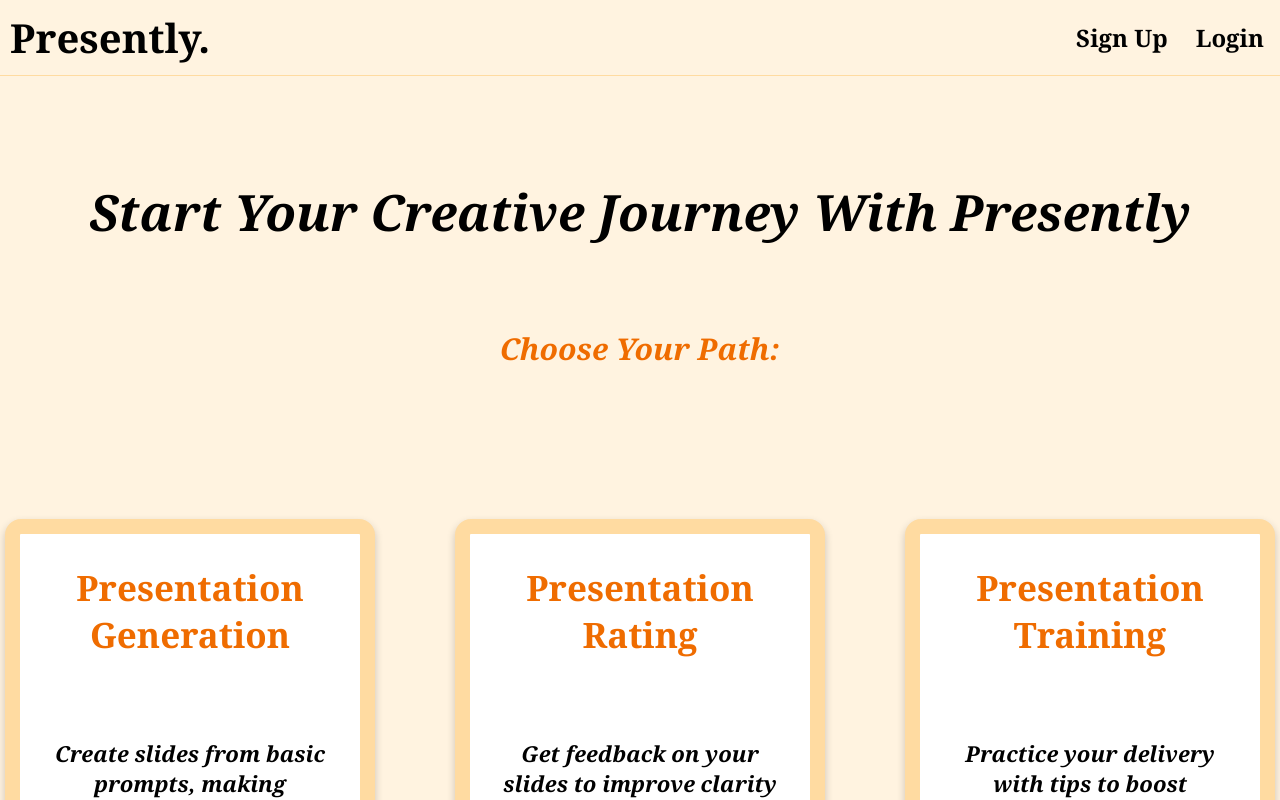
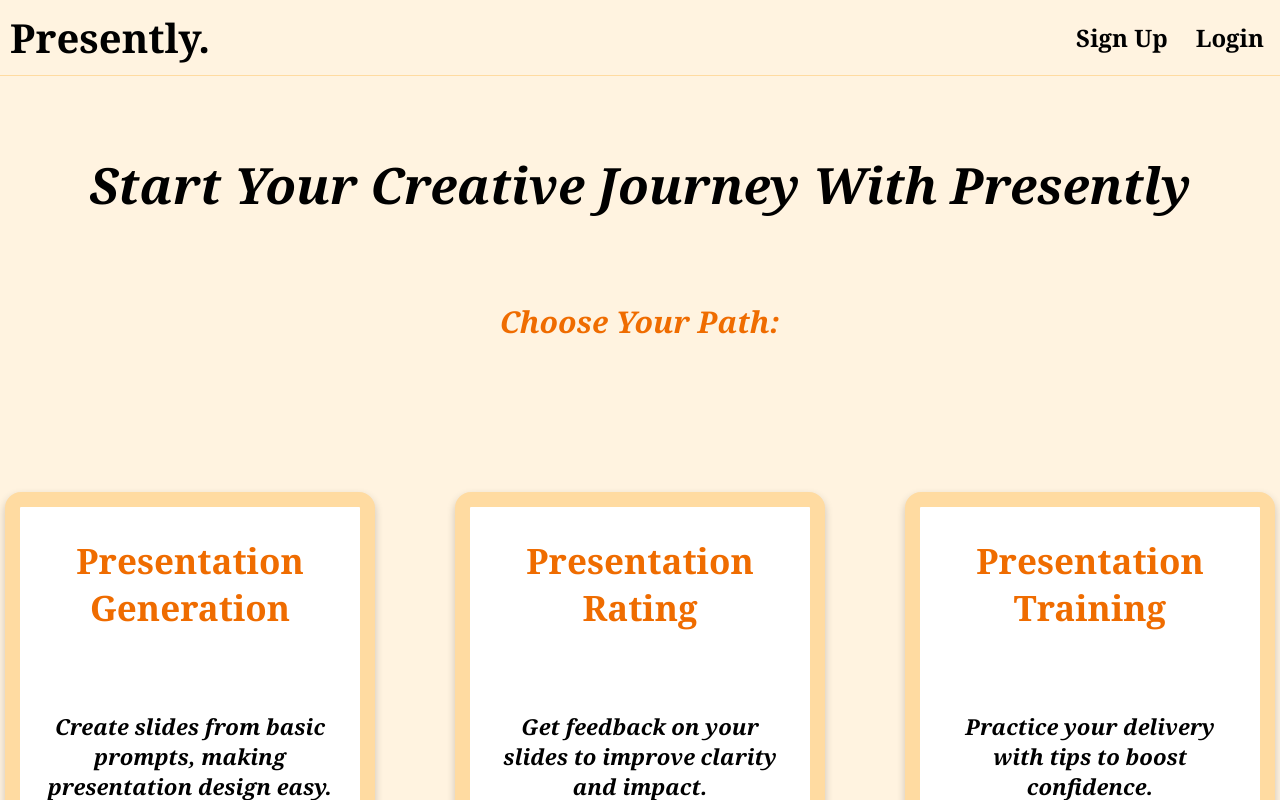
Before and after one commit to mynameiskennith/Presently-v1.0, a React (Create React App) app in the folder frontend/: page /select in a window 1280 px wide. Shown: the top 800 px of the page. Built offline with nearby package versions, Linux system fonts and the light colour scheme.

Commit message:
changed generate page css

```diff
--- a/frontend/src/index.css
+++ b/frontend/src/index.css
@@ -267,7 +267,8 @@ span.mtagline-secondary{
   display: flex;
   flex-direction: column;
   align-items: center;
-  padding: 2rem;
+  /* padding: 2rem; */
+  padding-top: 5px;
 }
 
 .mheading {
```
